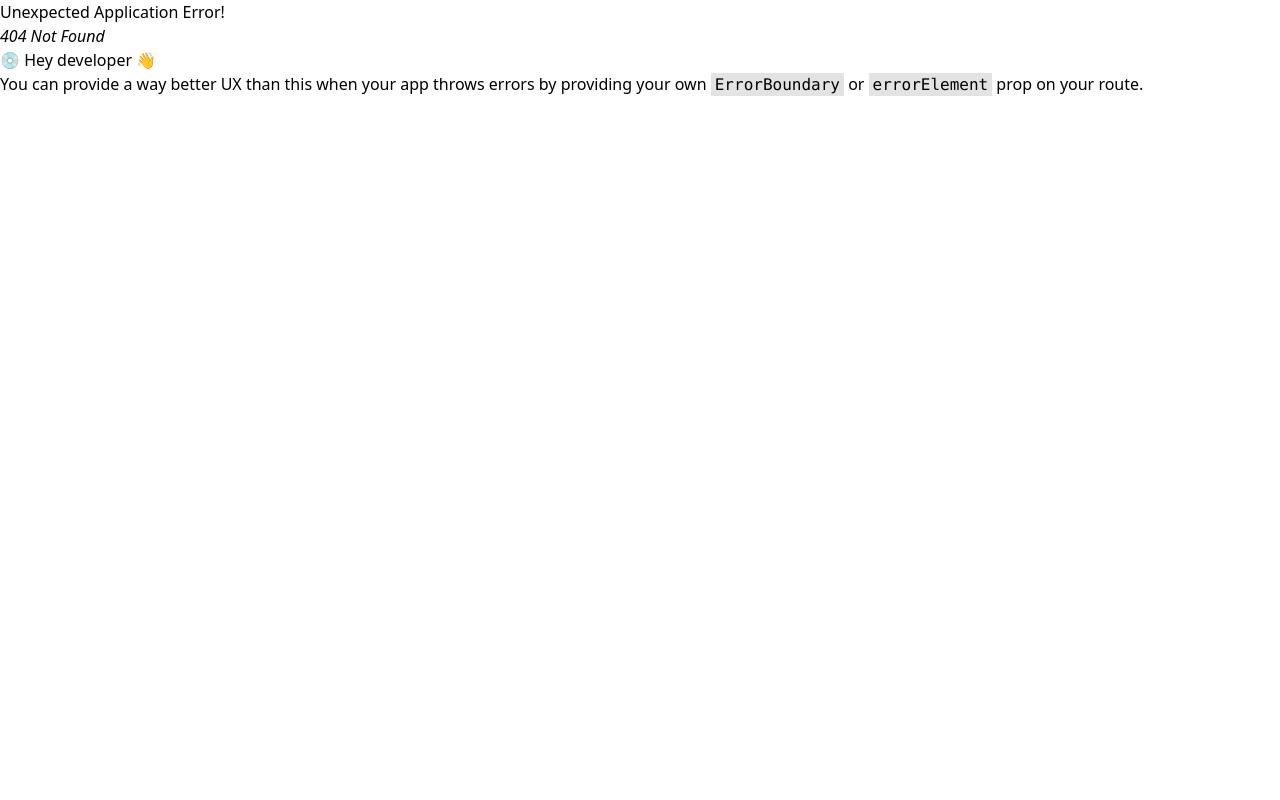
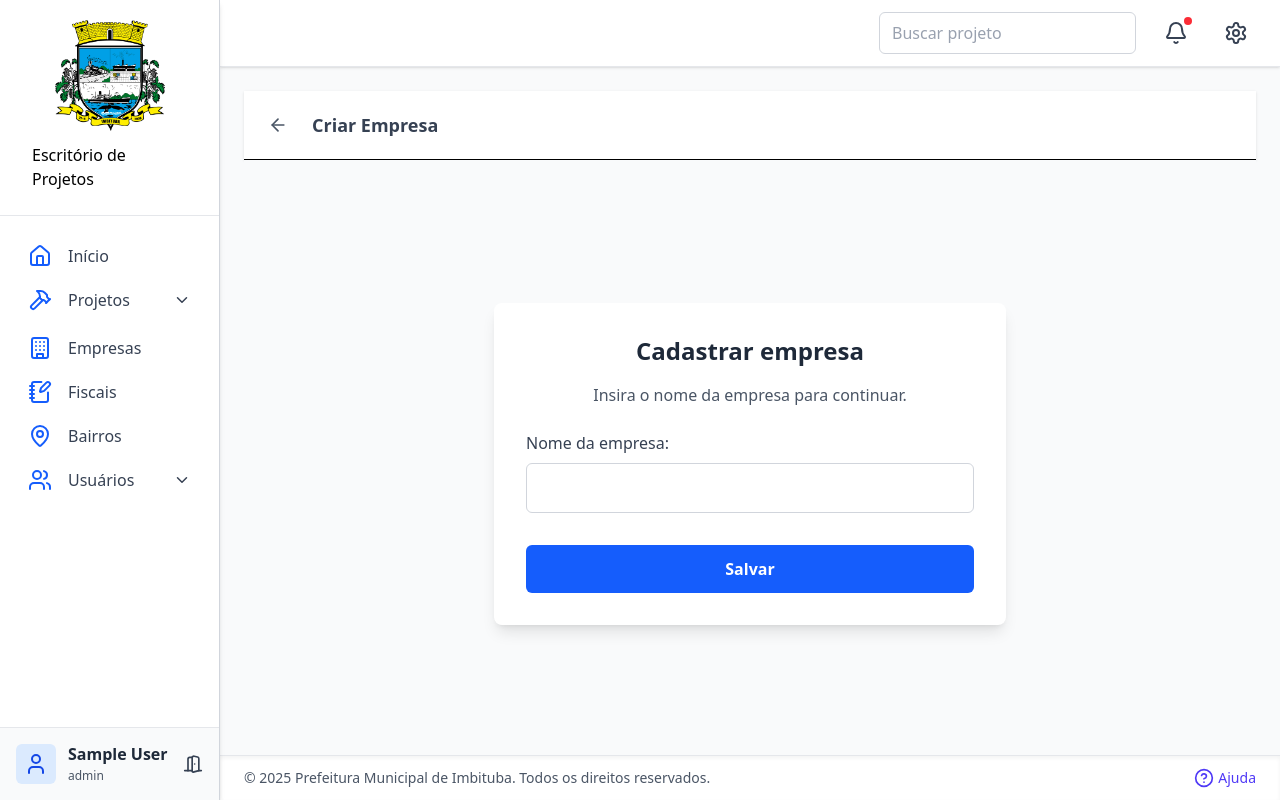
Before and after one commit to A1b3rt0M3rcad0/central_de_projetos_front_end, a React (Vite) app: page /empresaform in a window 1280 px wide. Before the commit this address had no page. Built offline with nearby package versions, Linux system fonts and the light colour scheme; sample sign-in values are in the browser's storage.

Commit message:
create empresa created

```diff
--- /dev/null
+++ b/src/forms/EmpresaForm.jsx
@@ -0,0 +1,63 @@
+import { useEffect, useState } from "react";
+import BaseContent from "../components/BaseContent";
+
+export default function EmpresaForm({ onSubmit, initial_date, onBack }) {
+  const [empresaName, setEmpresaName] = useState("");
+  const [tittle, setTitle] = useState("");
+
+  useEffect(() => {
+    if (initial_date?.id) {
+      setEmpresaName(initial_date.name);
+      setTitle("Editar Empresa");
+    }
+    setTitle("Criar Empresa");
+  }, []);
+
+  const handleSubmit = (e) => {
+    e.preventDefault();
+    onSubmit(empresaName);
+    setEmpresaName("");
+  };
+
+  return (
+    <BaseContent onBack={onBack} pageTitle={tittle}>
+      <div className="flex justify-center items-center min-h-[70vh] bg-gray-50 p-8">
+        <form
+          onSubmit={handleSubmit}
+          className="w-full max-w-lg p-8 bg-white rounded-lg shadow-lg font-sans transition-transform duration-300"
+        >
+          <h2 className="text-2xl font-semibold mb-4 text-gray-800 text-center">
+            Cadastrar empresa
+          </h2>
+          <p className="text-center text-gray-600 mb-6">
+            Insira o nome da empresa para continuar.
+          </p>
+
+          <label
+            htmlFor="empresaName"
+            className="block mb-2 text-gray-700 font-medium"
+          >
+            Nome da empresa:
+          </label>
+          <input
+            id="empresaName"
+            type="text"
+            value={empresaName}
+            onChange={(e) => setEmpresaName(e.target.value)}
+            required
+            className="w-full px-4 py-3 border border-gray-300 rounded-md
+                 focus:outline-none focus:ring-2 focus:ring-blue-500
+                 focus:border-blue-500 transition"
+          />
+          <button
+            type="submit"
+            className="mt-8 w-full bg-blue-600 text-white font-semibold py-3 rounded-md
+                 hover:bg-blue-700 cursor-pointer transition"
+          >
+            Salvar
+          </button>
+        </form>
+      </div>
+    </BaseContent>
+  );
+}
--- a/src/main.jsx
+++ b/src/main.jsx
@@ -11,6 +11,7 @@ import ProjectListPage from "./pages/ProjectListPage";
 import HomePage from "./pages/HomePage";
 import { createBrowserRouter, RouterProvider } from "react-router-dom";
 import ProjectFormPage from "./pages/ProjectFormPage";
+import EmpresaFormPage from "./pages/EmpresaFormPage";
 import EmpresaListPage from "./pages/EmpresaListPage";
 import AuthMiddleware from "./middlewares/AuthMiddleware";
 import IsAuthenticated from "./middlewares/IsAuthenticated";
@@ -74,6 +75,14 @@ const router = createBrowserRouter([
     ),
   },
   {
+    path: "/empresaform",
+    element: (
+      <AuthMiddleware>
+        <EmpresaFormPage />
+      </AuthMiddleware>
+    ),
+  },
+  {
     path: "/empresalistpage",
     element: (
       <AuthMiddleware>
--- /dev/null
+++ b/src/pages/EmpresaFormPage.jsx
@@ -0,0 +1,36 @@
+import { useNavigate } from "react-router-dom";
+import EmpresaForm from "../forms/EmpresaForm";
+import BasePage from "../components/BasePage";
+import empresaAPI from "../services/endpoints/empresa";
+import Swal from "sweetalert2";
+
+export default function ProjectFormPage({ initial_date }) {
+  const navigate = useNavigate();
+  async function onSubmit(empresa_name) {
+    try {
+      await empresaAPI.postEmpresa({ empresa_name }); // empresa_name já é string
+      Swal.fire(
+        "Criado com sucesso!",
+        "A empresa foi criada com sucesso.",
+        "success"
+      );
+    } catch (error) {
+      const status = error.response.status;
+      Swal.fire(
+        "Erro!",
+        `${status == 409 ? "Empresa já existe" : "Erro ao criar empresa"}`,
+        "error"
+      );
+    }
+  }
+
+  return (
+    <BasePage pageTitle={""}>
+      <EmpresaForm
+        onBack={() => navigate(-1)}
+        onSubmit={onSubmit}
+        initial_date={initial_date}
+      />
+    </BasePage>
+  );
+}
--- a/src/pages/EmpresaListPage.jsx
+++ b/src/pages/EmpresaListPage.jsx
@@ -44,7 +44,7 @@ export default function EmpresaListPage() {
 
   // Ações
   const handleCreate = () => {
-    navigate("/companyform");
+    navigate("/empresaform");
   };
 
   const handleSelect = (company) => {
--- a/src/services/endpoints/empresa.jsx
+++ b/src/services/endpoints/empresa.jsx
@@ -3,6 +3,7 @@ import api from "../api";
 const empresaAPI = {
   getAllEmpresas: () => api.get("/empresa/empresa/all"),
   deleteEmpresa: (data) => api.delete("/empresa", { data }),
+  postEmpresa: (data) => api.post("/empresa", data),
 };
 
 export default empresaAPI;
```
